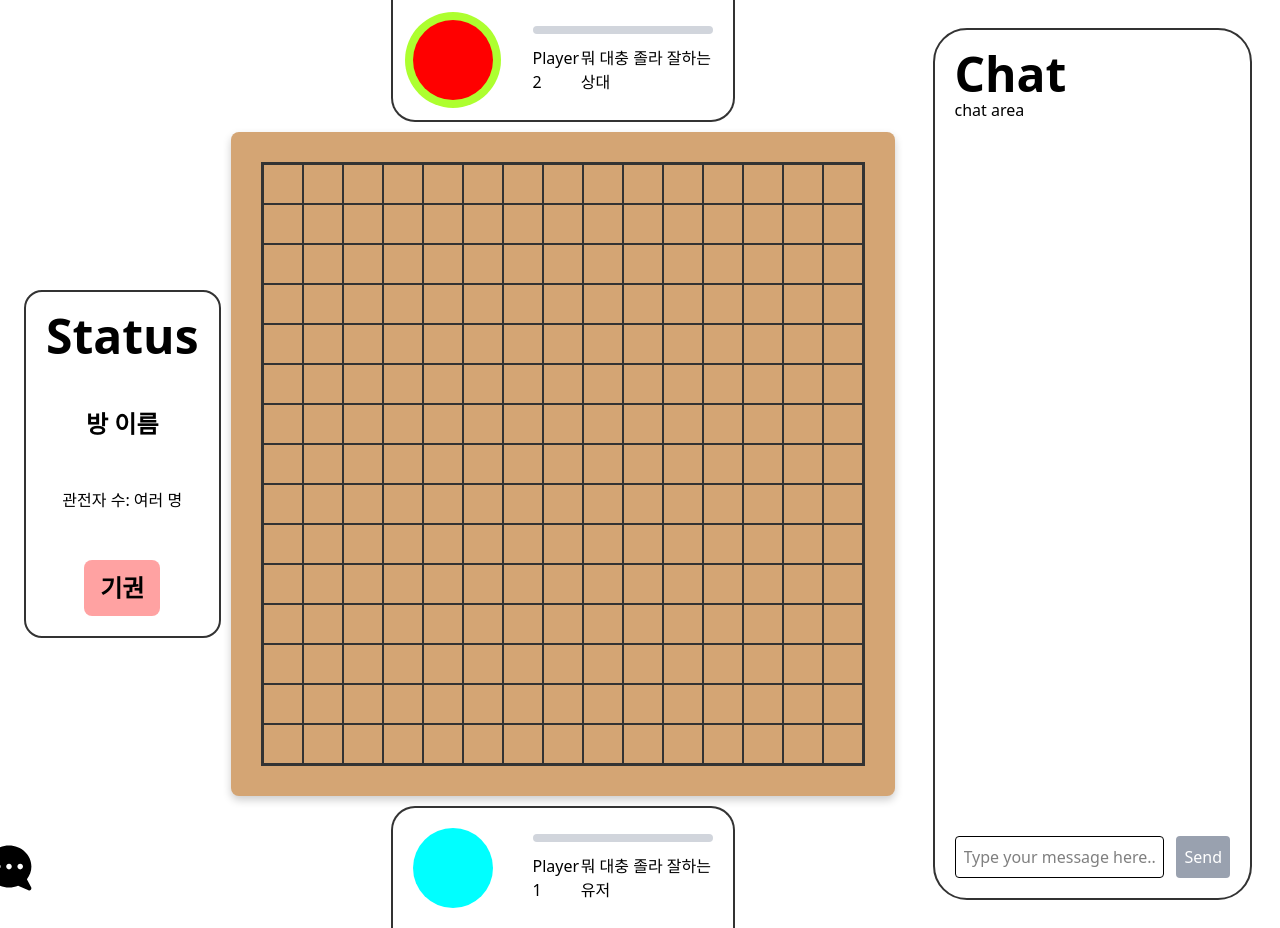
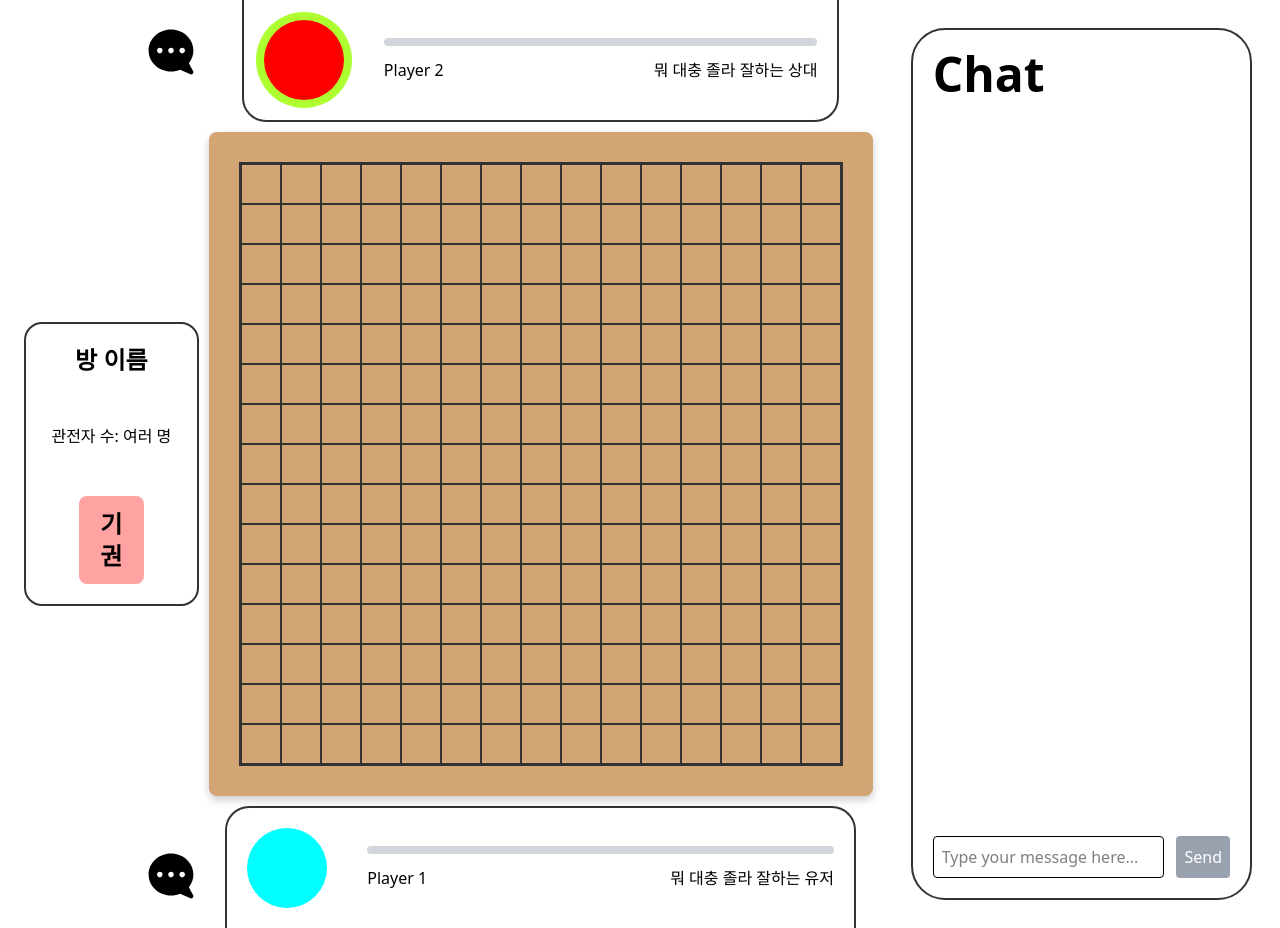
Before and after one commit to answjddns08/GamingHerb, a Vue app in the folder Frontend/: page /gameTest in a window 1280 px wide. Built offline with nearby package versions, Linux system fonts and the light colour scheme.

Commit message:
채팅창 추가

```diff
--- a/Frontend/src/games/GomokuGame/GomokuGame.vue
+++ b/Frontend/src/games/GomokuGame/GomokuGame.vue
@@ -1,7 +1,6 @@
 <template>
   <main class="layout">
     <div class="status-container">
-      <h1 class="text-5xl font-bold">Status</h1>
       <h1 class="text-2xl font-bold">방 이름</h1>
       <h3>관전자 수: 여러 명</h3>
       <button
@@ -23,6 +22,13 @@
           <span>뭐 대충 졸라 잘하는 상대</span>
         </div>
       </div>
+    </div>
+    <div class="enemy-comment">
+      <svg xmlns="http://www.w3.org/2000/svg" viewBox="0 0 640 640">
+        <path
+          d="M320 544C461.4 544 576 436.5 576 304C576 171.5 461.4 64 320 64C178.6 64 64 171.5 64 304C64 358.3 83.2 408.3 115.6 448.5L66.8 540.8C62 549.8 63.5 560.8 70.4 568.3C77.3 575.8 88.2 578.1 97.5 574.1L215.9 523.4C247.7 536.6 282.9 544 320 544zM192 272C209.7 272 224 286.3 224 304C224 321.7 209.7 336 192 336C174.3 336 160 321.7 160 304C160 286.3 174.3 272 192 272zM320 272C337.7 272 352 286.3 352 304C352 321.7 337.7 336 320 336C302.3 336 288 321.7 288 304C288 286.3 302.3 272 320 272zM416 304C416 286.3 430.3 272 448 272C465.7 272 480 286.3 480 304C480 321.7 465.7 336 448 336C430.3 336 416 321.7 416 304z"
+        />
+      </svg>
     </div>
     <div class="board">
       <div class="board-container">
@@ -48,10 +54,10 @@
 
         <div class="flex justify-between">
           <span>Player 1</span>
-          <span>뭐 대충 졸라 잘하는 유저</span>
+          <span>뭐 대충 졸라 잘하는 유저 {{ testMessage }}</span>
         </div>
       </div>
-
+    </div>
     <div class="player-comment">
       <svg xmlns="http://www.w3.org/2000/svg" viewBox="0 0 640 640">
         <path
@@ -59,21 +65,28 @@
         />
       </svg>
     </div>
-    </div>
     <div class="chat-container">
       <h1 class="text-5xl font-bold">Chat</h1>
-      <div>chat area</div>
+      <div class="chat-area" ref="chatContainer">
+        <div
+          v-for="msg in messages"
+          :key="msg.timestamp"
+          :class="msg.isMine ? 'my-message' : 'other-message'"
+        >
+          {{ msg.text }}
+        </div>
+      </div>
       <div class="mt-auto">
         <form class="flex gap-3" @submit.prevent="SendMessage">
           <input
             type="text"
             placeholder="Type your message here..."
             class="w-full p-2 border rounded"
-            v-model="message"
+            v-model="tempMsg"
           />
           <button
             type="submit"
-            :disabled="!message"
+            :disabled="!tempMsg"
             class="bg-blue-500 text-white p-2 rounded disabled:bg-gray-400"
             @click="SendMessage"
           >
@@ -86,17 +99,46 @@
 </template>
 
 <script setup>
-import { ref } from "vue";
+import { nextTick, ref } from "vue";
 
-const message = ref("");
+/**
+ * Chat messages
+ * @typedef {Array<{text: string, isMine: boolean, timestamp: number}>} message
+ * @type {import("vue").Ref<message>}
+ */
+const messages = ref([]);
+
+const tempMsg = ref("");
 
 const isMyTurn = ref(false);
 
+const chatContainer = ref(null);
+
+const testMessage = ref("");
+
 function SendMessage() {
-  console.log("message send: ", message.value);
-  message.value = "";
+  console.log("message send: ", tempMsg.value);
 
-  isMyTurn.value = !isMyTurn.value; // Toggle turn for demonstration
+  messages.value.push({
+    text: tempMsg.value,
+    isMine: isMyTurn.value,
+    timestamp: Date.now(),
+  });
+
+  tempMsg.value = "";
+
+  isMyTurn.value = !isMyTurn.value; // Toggle turn for test
+
+  testMessage.value = "send";
+
+  nextTick(() => {
+    if (chatContainer.value) {
+      chatContainer.value.scrollTop = chatContainer.value.scrollHeight;
+      testMessage.value = "스크롤 완료";
+    } else {
+      testMessage.value = "chatContainer가 없음";
+    }
+  });
 }
 </script>
 
@@ -107,15 +149,15 @@ function SendMessage() {
   width: 100%;
   height: 100vh;
 
-  gap: 10px;
+  gap: 0.625rem;
 
   grid-template-columns: 1fr 3fr 2fr;
   grid-template-rows: auto 1fr auto;
 
   grid-template-areas:
-    ". enemy-info chat"
+    "enemy-comment enemy-info chat"
     "status gomoku chat"
-    ". player-info chat";
+    "player-comment player-info chat";
 }
 
 .status-container {
@@ -135,7 +177,7 @@ function SendMessage() {
 
   margin-left: 1.5rem;
 
-  border: 2px solid #333;
+  border: 0.125rem solid #333;
   border-radius: 1.125rem;
 }
 
@@ -147,12 +189,12 @@ function SendMessage() {
   align-items: center;
   justify-content: space-between;
 
-  margin-left: 10rem;
-  margin-right: 10rem;
+  margin-left: 5%;
+  margin-right: 5%;
 
-  border-bottom: 2px solid #333;
-  border-left: 2px solid #333;
-  border-right: 2px solid #333;
+  border-bottom: 0.125rem solid #333;
+  border-left: 0.125rem solid #333;
+  border-right: 0.125rem solid #333;
 
   border-radius: 0 0 1.5rem 1.5rem;
 
@@ -176,22 +218,38 @@ function SendMessage() {
   box-shadow: 0 0 0 0.5rem greenyellow;
 }
 
+.enemy-comment {
+  grid-area: enemy-comment;
+
+  margin-bottom: auto;
+  margin-left: auto;
+
+  margin-top: 1.5rem;
+
+  transform: scaleX(-1);
+
+  width: 3.5rem;
+
+  transition: all 0.3s ease;
+}
+
+.enemy-comment:hover {
+  transform: scale(1.2);
+}
+
 .player-info {
   grid-area: player-info;
-
-  position: relative;
-
   display: flex;
 
   align-items: center;
   justify-content: space-between;
 
-  margin-left: 10rem;
-  margin-right: 10rem;
+  margin-left: 2.5%;
+  margin-right: 2.5%;
 
-  border-top: 2px solid #333;
-  border-left: 2px solid #333;
-  border-right: 2px solid #333;
+  border-top: 0.125rem solid #333;
+  border-left: 0.125rem solid #333;
+  border-right: 0.125rem solid #333;
 
   border-radius: 1.5rem 1.5rem 0 0;
 
@@ -216,11 +274,14 @@ function SendMessage() {
 }
 
 .player-comment {
-  position: absolute;
+  grid-area: player-comment;
+
+  margin-top: auto;
+  margin-left: auto;
+
+  margin-bottom: 1.5rem;
 
   transform: scaleX(-1);
-
-  right: 43.5rem;
 
   width: 3.5rem;
 
@@ -245,6 +306,37 @@ function SendMessage() {
   margin: 1.75rem;
 }
 
+.chat-area {
+  display: flex;
+
+  flex-direction: column;
+
+  gap: 0.625rem;
+
+  flex-grow: 1;
+  overflow-y: auto;
+}
+
+.my-message {
+  align-self: flex-end;
+  background: #2563eb; /* blue-600 */
+  color: #fff;
+  border-radius: 1rem 1rem 0.25rem 1rem;
+  padding: 0.5rem 1rem;
+  margin: 0.25rem 0;
+  max-width: 70%;
+}
+
+.other-message {
+  align-self: flex-start;
+  background: #e5e7eb; /* gray-200 */
+  color: #222;
+  border-radius: 1rem 1rem 1rem 0.25rem;
+  padding: 0.5rem 1rem;
+  margin: 0.25rem 0;
+  max-width: 70%;
+}
+
 .board {
   grid-area: gomoku;
 
@@ -256,17 +348,17 @@ function SendMessage() {
 .board-container {
   position: relative;
   background: #d4a574;
-  padding: 30px;
+  padding: 1.875rem;
 
-  border-radius: 8px;
+  border-radius: 0.5rem;
 
-  box-shadow: 0 4px 8px rgba(0, 0, 0, 0.2);
+  box-shadow: 0 0.25rem 0.5rem rgba(0, 0, 0, 0.2);
 
   border-collapse: collapse;
 }
 
 .display {
-  border: 2px solid #333;
+  border: 0.125rem solid #333;
   display: flex;
   flex-direction: column;
 }
@@ -276,9 +368,9 @@ function SendMessage() {
 }
 
 .grid-cell {
-  width: 40px;
-  height: 40px;
-  border: 1px solid #333;
+  width: 2.5rem;
+  height: 2.5rem;
+  border: 0.0625rem solid #333;
   display: flex;
   align-items: center;
   justify-content: center;
@@ -290,7 +382,7 @@ function SendMessage() {
   left: 0%;
   width: 100%;
   height: 100%;
-  padding: 10px;
+  padding: 0.625rem;
   display: flex;
   flex-direction: column;
 }
@@ -302,8 +394,8 @@ function SendMessage() {
 }
 
 .cell {
-  width: 40px;
-  height: 40px;
+  width: 2.5rem;
+  height: 2.5rem;
   display: flex;
   align-items: center;
   justify-content: center;
```
Lines whose indentation alone changed are shown as unchanged.
